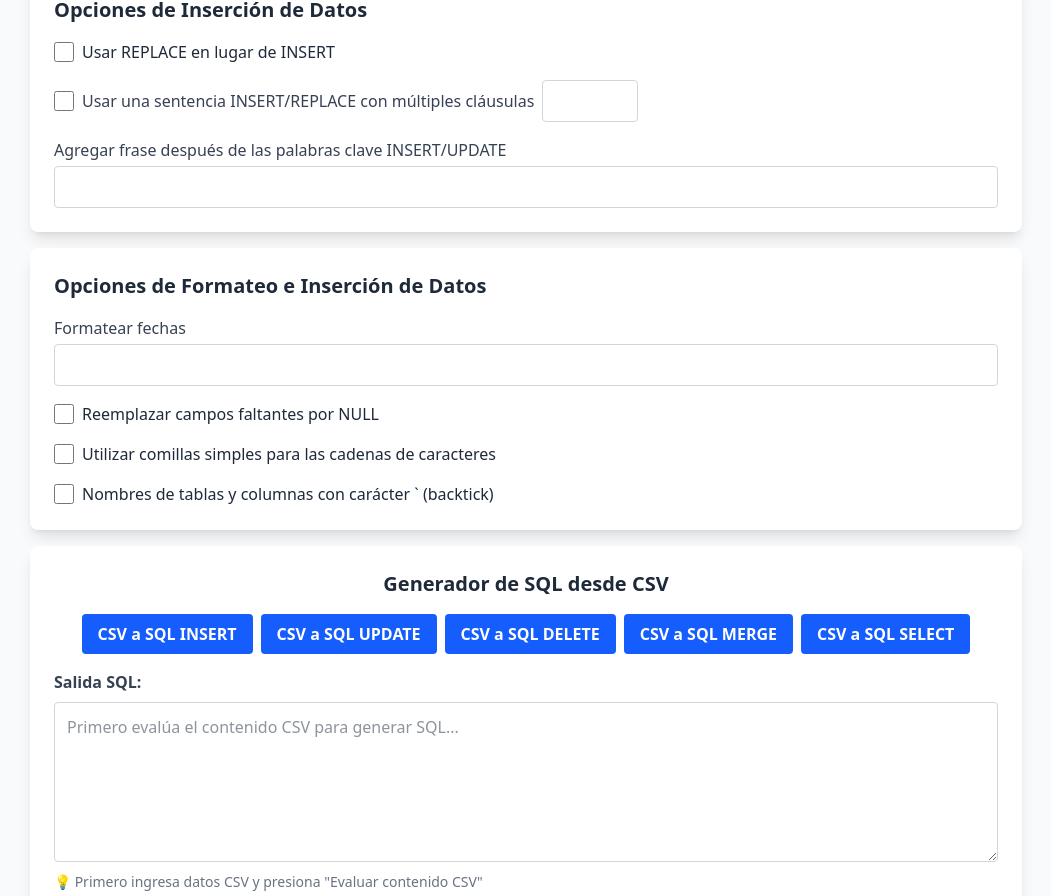
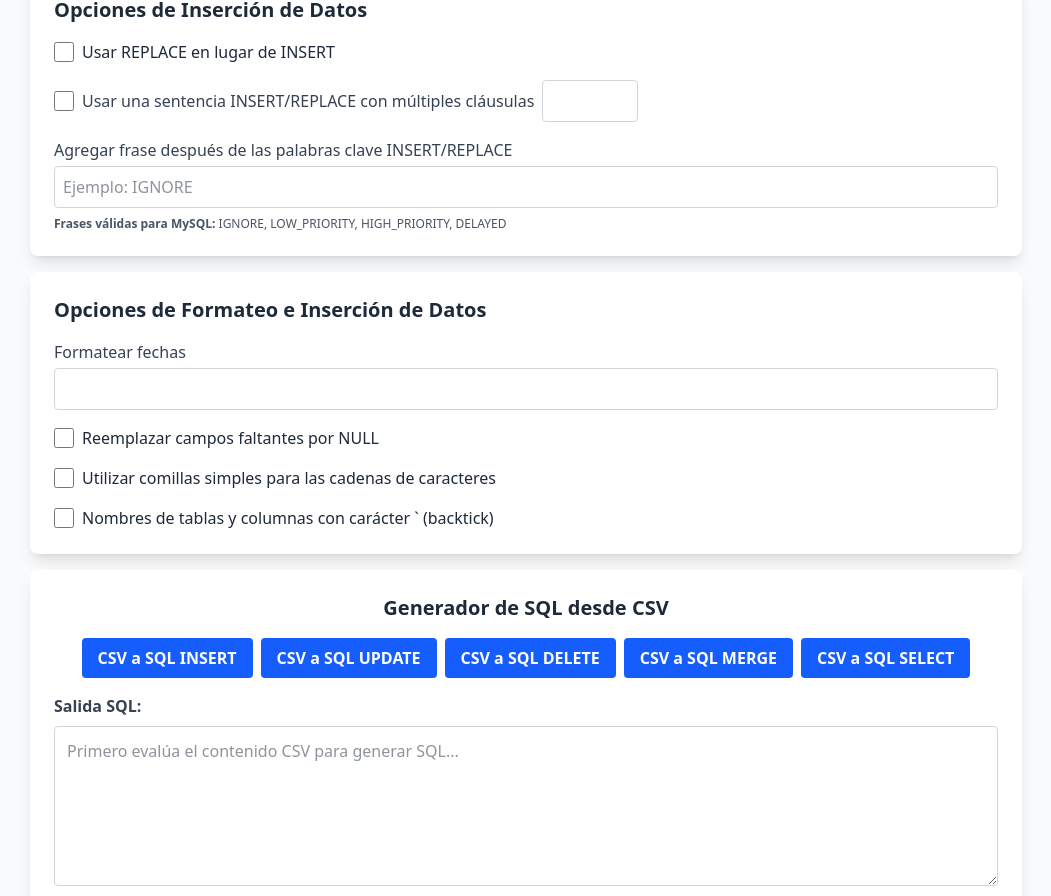
Before and after one commit to Fhernd/proy10_convertidor_csv_sql, a Vue app: page / in a window 1280 px wide. Shown: the part 1793-2689 px from the top of the page, without its empty margins (114-1165 px from the left). Built offline with nearby package versions, Linux system fonts and the light colour scheme; the HTML template or start-up script is replaced by a standard one.

Commit message:
Implementación de la funcionalidad para la casilla "Agregar frase después de las palabras clave INSERT/UPDATE "

```diff
--- a/src/App.vue
+++ b/src/App.vue
@@ -40,7 +40,7 @@
 
       <OpcionesSalidaTabla :columnas="columnas" @update:opcionesSalidaTabla="handleOpcionesSalidaTabla" />
 
-      <OpcionesInsert @update:opcionesInsert="handleOpcionesInsert" />
+      <OpcionesInsert :sgbdSeleccionado="paramsOpcionesSGBD.sgbdSeleccionado" @update:opcionesInsert="handleOpcionesInsert" />
 
       <OpcionesFormato @update:opcionesFormato="handleOpcionesFormato" />
 
--- a/src/components/OpcionesInsert.vue
+++ b/src/components/OpcionesInsert.vue
@@ -18,31 +18,143 @@
             </div>
 
             <div>
-                <label class="block text-gray-700">Agregar frase después de las palabras clave INSERT/UPDATE</label>
-                <input v-model="additionalPhrase" type="text"
-                    class="mt-1 block w-full p-2 border border-gray-300 rounded focus:ring focus:ring-blue-200">
+                <label class="block text-gray-700 mb-1">Agregar frase después de las palabras clave INSERT/REPLACE</label>
+                <input
+                    v-model="additionalPhrase"
+                    type="text"
+                    :class="[
+                        'mt-1 block w-full p-2 border rounded focus:ring focus:ring-blue-200',
+                        isValidPhrase ? 'border-gray-300' : 'border-red-500'
+                    ]"
+                    :placeholder="placeholderText"
+                    @input="validatePhrase">
+                <div v-if="!isValidPhrase && additionalPhrase.trim()" class="mt-2 p-2 bg-red-50 border border-red-200 rounded text-sm text-red-800">
+                    ⚠️ La frase ingresada no es válida{{ useReplace ? ' con REPLACE' : '' }} para {{ sgbdName }}.
+                    <span v-if="suggestedPhrases.length > 0">
+                        Frases válidas: <strong>{{ suggestedPhrases.join(', ') }}</strong>
+                    </span>
+                    <span v-else-if="useReplace">
+                        REPLACE no soporta modificadores adicionales.
+                    </span>
+                </div>
+                <div v-if="isValidPhrase && additionalPhrase.trim()" class="mt-2 p-2 bg-green-50 border border-green-200 rounded text-sm text-green-800">
+                    ✓ Frase válida para {{ sgbdName }}
+                </div>
+                <div v-if="validPhrases.length > 0" class="mt-2 text-xs text-gray-600">
+                    <strong>Frases válidas para {{ sgbdName }}:</strong> {{ validPhrases.join(', ') }}
+                </div>
             </div>
         </div>
     </div>
 </template>
 
 <script setup>
-import { defineEmits, ref, watch } from 'vue';
+import { defineEmits, defineProps, ref, watch, computed } from 'vue';
+
+const props = defineProps({
+    sgbdSeleccionado: {
+        type: String,
+        default: 'mysql'
+    }
+});
+
+// Definir frases válidas por SGBD
+const validPhrasesBySGBD = {
+    mysql: ['IGNORE', 'LOW_PRIORITY', 'HIGH_PRIORITY', 'DELAYED'],
+    postgresql: [], // PostgreSQL no tiene modificadores para INSERT
+    sqlite: [], // SQLite no tiene modificadores para INSERT
+    sqlserver: [] // SQL Server no tiene modificadores para INSERT
+};
 
 const useReplace = ref(false);
 const enableInsertMultipleClauses = ref(false);
 const insertMultipleClauses = ref('');
 const additionalPhrase = ref('');
+const isValidPhrase = ref(true);
 
 const emit = defineEmits('update:opcionesInsert');
 
+// Computed para obtener las frases válidas según el SGBD
+const validPhrases = computed(() => {
+    const sgbd = (props.sgbdSeleccionado || 'mysql').toLowerCase();
+    return validPhrasesBySGBD[sgbd] || [];
+});
+
+// Computed para el nombre del SGBD
+const sgbdName = computed(() => {
+    const sgbd = (props.sgbdSeleccionado || 'mysql').toLowerCase();
+    const names = {
+        mysql: 'MySQL',
+        postgresql: 'PostgreSQL',
+        sqlite: 'SQLite',
+        sqlserver: 'SQL Server'
+    };
+    return names[sgbd] || 'MySQL';
+});
+
+// Computed para el placeholder
+const placeholderText = computed(() => {
+    if (validPhrases.value.length === 0) {
+        return `No hay modificadores disponibles para ${sgbdName.value}`;
+    }
+    return `Ejemplo: ${validPhrases.value[0]}`;
+});
+
+// Función para validar la frase
+const validatePhrase = () => {
+    const phrase = additionalPhrase.value.trim().toUpperCase();
+
+    if (!phrase) {
+        isValidPhrase.value = true;
+        return;
+    }
+
+    // Verificar si la frase está en la lista de válidas
+    let isValid = validPhrases.value.includes(phrase);
+
+    // Si se usa REPLACE, algunas frases no son válidas
+    // REPLACE no soporta IGNORE, LOW_PRIORITY, HIGH_PRIORITY, DELAYED
+    if (useReplace.value && phrase) {
+        const invalidForReplace = ['IGNORE', 'LOW_PRIORITY', 'HIGH_PRIORITY', 'DELAYED'];
+        if (invalidForReplace.includes(phrase)) {
+            isValid = false;
+        }
+    }
+
+    isValidPhrase.value = isValid;
+};
+
+// Computed para sugerencias
+const suggestedPhrases = computed(() => {
+    if (isValidPhrase.value || !additionalPhrase.value.trim()) {
+        return [];
+    }
+
+    const phrase = additionalPhrase.value.trim().toUpperCase();
+    // Buscar frases similares
+    return validPhrases.value.filter(p =>
+        p.includes(phrase) || phrase.includes(p)
+    );
+});
+
 watch([useReplace, enableInsertMultipleClauses, insertMultipleClauses, additionalPhrase], () => {
+    validatePhrase();
     emit('update:opcionesInsert', {
         useReplace: useReplace.value,
         enableInsertMultipleClauses: enableInsertMultipleClauses.value,
         insertMultipleClauses: insertMultipleClauses.value,
-        additionalPhrase: additionalPhrase.value,
+        additionalPhrase: isValidPhrase.value ? additionalPhrase.value : '',
     });
+});
+
+// Revalidar cuando cambia useReplace
+watch(useReplace, () => {
+    validatePhrase();
+});
+
+// Validar cuando cambia el SGBD
+watch(() => props.sgbdSeleccionado, () => {
+    validatePhrase();
 });
 </script>
 
--- a/src/components/SalidaSQL.vue
+++ b/src/components/SalidaSQL.vue
@@ -332,16 +332,39 @@ const generateSQL = (type) => {
 
         // Verificar si se debe usar REPLACE en lugar de INSERT
         const useReplace = props.paramsOpcionesInsert?.useReplace || false;
-        const additionalPhrase = props.paramsOpcionesInsert?.additionalPhrase || '';
+        let additionalPhrase = props.paramsOpcionesInsert?.additionalPhrase || '';
         const enableInsertMultipleClauses = props.paramsOpcionesInsert?.enableInsertMultipleClauses || false;
         const insertMultipleClauses = Number(props.paramsOpcionesInsert?.insertMultipleClauses) || 0;
+
+        // Validar frase adicional según el SGBD
+        const validPhrasesBySGBD = {
+            mysql: ['IGNORE', 'LOW_PRIORITY', 'HIGH_PRIORITY', 'DELAYED'],
+            postgresql: [],
+            sqlite: [],
+            sqlserver: []
+        };
+
+        const validPhrases = validPhrasesBySGBD[sgbd] || [];
+        const phraseUpper = additionalPhrase.trim().toUpperCase();
+
+        // Si se usa REPLACE, no se permiten modificadores adicionales
+        if (useReplace && additionalPhrase.trim()) {
+            console.warn(`REPLACE no soporta modificadores adicionales. Se omitirá "${additionalPhrase}".`);
+            additionalPhrase = '';
+        }
+
+        // Si la frase no es válida para el SGBD, limpiarla
+        if (additionalPhrase.trim() && !validPhrases.includes(phraseUpper)) {
+            console.warn(`Frase adicional "${additionalPhrase}" no es válida para ${sgbd}. Se omitirá.`);
+            additionalPhrase = '';
+        }
 
         // Determinar la palabra clave a usar (INSERT o REPLACE)
         const insertKeyword = useReplace ? 'REPLACE' : 'INSERT';
 
-        // Construir la frase adicional si existe
-        const keywordWithPhrase = additionalPhrase.trim()
-            ? `${insertKeyword} ${additionalPhrase.trim()}`
+        // Construir la frase adicional si existe y es válida (solo para INSERT)
+        const keywordWithPhrase = (!useReplace && additionalPhrase.trim())
+            ? `${insertKeyword} ${additionalPhrase.trim().toUpperCase()}`
             : insertKeyword;
 
         console.log('Configuración de inserción:', {
```
